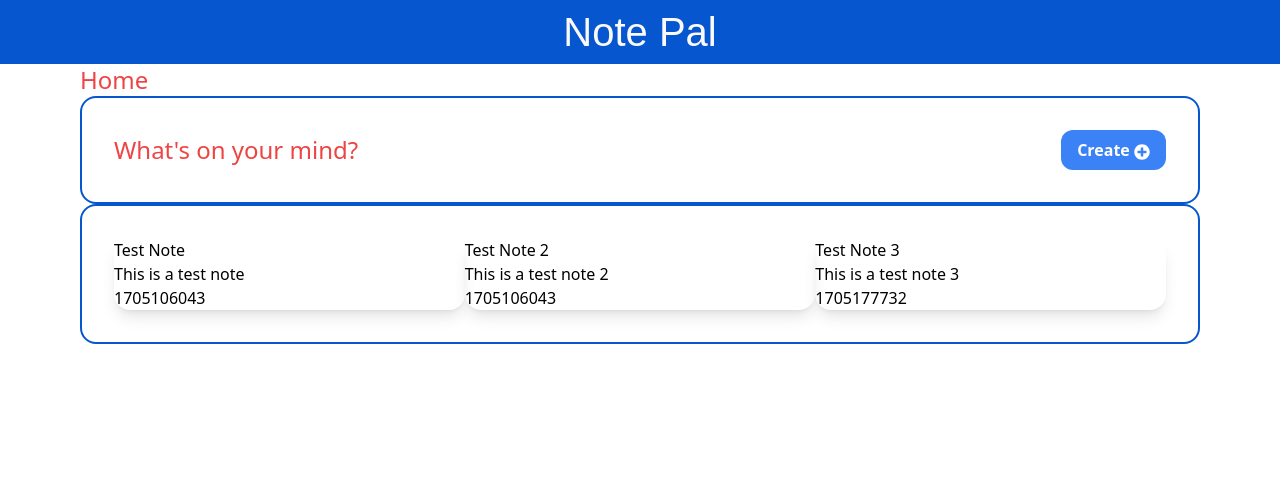
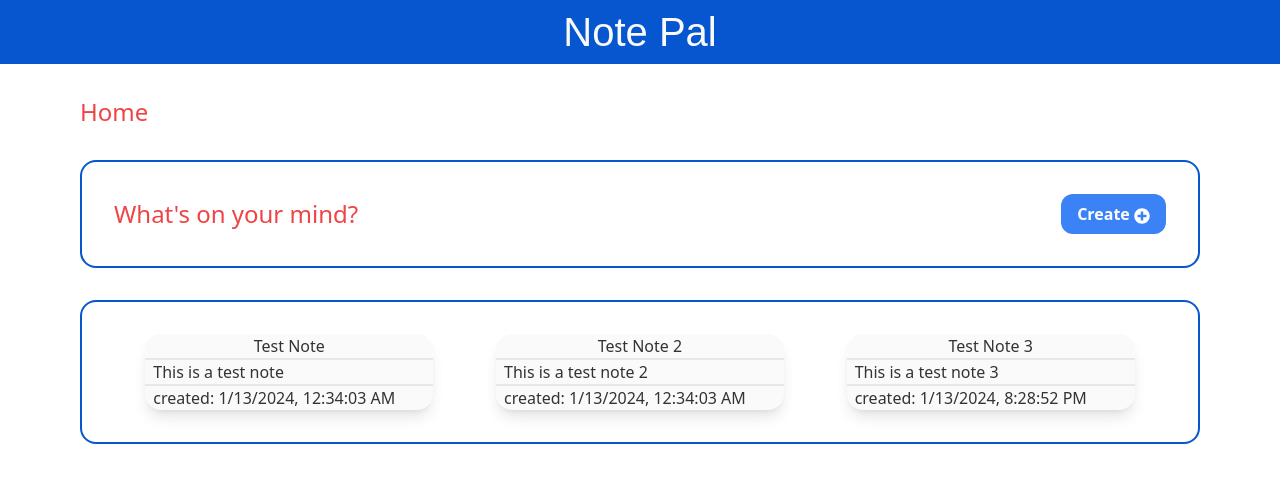
Before and after one commit to appohfaiths/notes-webapp, a React (Vite) app in the folder frontend/todo-app/: page / in a window 1280 px wide. Shown: the top 482 px of the page. Built offline with nearby package versions, Linux system fonts and the light colour scheme.

Commit message:
feat: link preview card to view page

```diff
--- /dev/null
+++ b/frontend/todo-app/src/components/backToHomeButton/BackToHome.tsx
@@ -0,0 +1,9 @@
+import { useNavigate } from 'react-router-dom'
+
+export const BackToHome = () => {
+    const navigator = useNavigate()
+    const handleClick = () => {navigator('/')}
+  return (
+    <button onClick={handleClick}>Back to Home</button>
+  )
+}
--- /dev/null
+++ b/frontend/todo-app/src/components/backToHomeButton/index.ts
@@ -0,0 +1 @@
+export { BackToHome } from "./BackToHome";
--- a/frontend/todo-app/src/components/index.ts
+++ b/frontend/todo-app/src/components/index.ts
@@ -3,3 +3,4 @@ export { CTA } from './cta/index';
 export { CustomButton } from './customButton/index';
 export { PreviewCard } from './previewCard/index';
 export { NotesDisplay } from './notesDisplay/index';
+export { BackToHome } from './backToHomeButton';
--- a/frontend/todo-app/src/components/notesDisplay/NotesDisplay.tsx
+++ b/frontend/todo-app/src/components/notesDisplay/NotesDisplay.tsx
@@ -4,7 +4,7 @@ import { NotesDisplayProps } from './types'
 
 export const NotesDisplay: React.FC<NotesDisplayProps> = ({notes}) => {
   return (
-      <section className='border-2 border-primary-blue p-8 rounded-2xl grid grid-cols-3'>
+      <section className='border-2 border-primary-blue p-8 rounded-2xl grid grid-cols-1 md:grid-cols-2 lg:grid-cols-3 place-items-center'>
             {notes.map(note => <PreviewCard key={note.note_id} title={note.title} body={note.body} created_at={note.created_at} />)}
     </section>
   )
--- a/frontend/todo-app/src/components/previewCard/PreviewCard.tsx
+++ b/frontend/todo-app/src/components/previewCard/PreviewCard.tsx
@@ -1,12 +1,18 @@
 import React from 'react'
+import { useNavigate } from 'react-router-dom'
 import { PreviewCardProps } from './types'
+import { ConvertUnixTimeToDate } from '../../utils/utils'
 
-export const PreviewCard: React.FC<PreviewCardProps> = ({ title, body, created_at}) => {
+export const PreviewCard: React.FC<PreviewCardProps> = ({ title, body, created_at }) => {
+    const navigator = useNavigate();
+    const handleClick = () => {
+        navigator('/view')
+    }
   return (
-      <article className='rounded-2xl shadow-lg flex flex-col'>
-          <h3>{title}</h3>
-          <p>{body}</p>
-          <p>{created_at}</p>
+      <article className='rounded-2xl shadow-lg flex flex-col w-72 bg-secondary-white text-secondary-black cursor-pointer' onClick={handleClick}>
+          <h3 className='text-center'>{title}</h3>
+          <p className='pl-2 border-t-2 border-b-2'>{body}</p>
+          <p className='pl-2'>created: {ConvertUnixTimeToDate(created_at)}</p>
     </article>
   )
 }
--- a/frontend/todo-app/src/pages/Create.tsx
+++ b/frontend/todo-app/src/pages/Create.tsx
@@ -1,19 +1,13 @@
 import React from 'react'
 import Layout from '../layouts/Layout'
-import { CTA } from '../components'
-import { useNavigate } from 'react-router-dom'
+import { CTA, BackToHome } from '../components'
 
 export default function Create(): React.JSX.Element {
-    const navigator = useNavigate()
-
-    const handleClick = () => {
-        navigator('/')
-    }
 
     return (
         <Layout>
             <main className='container mx-auto'>
-                <button onClick={handleClick}>Back to Home</button>
+                <BackToHome />
                 <h1 className='text-2xl text-red-500'>Create Note</h1>
                 <CTA type='create' />
             </main>
--- a/frontend/todo-app/src/pages/Home.tsx
+++ b/frontend/todo-app/src/pages/Home.tsx
@@ -29,8 +29,8 @@ export default function Home(): React.JSX.Element {
     ]
     return (
         <Layout>
-            <main className='container mx-auto'>
-                <h1 className='text-2xl text-red-500'>Home</h1>
+            <main className='container mx-auto flex flex-col gap-8'>
+                <h1 className='text-2xl text-red-500 pt-8'>Home</h1>
                 <CTA type='home' title="What's on your mind?" />
                 <NotesDisplay notes={testNotes} />
             </main>
--- a/frontend/todo-app/src/pages/View.tsx
+++ b/frontend/todo-app/src/pages/View.tsx
@@ -1,11 +1,16 @@
 import React from 'react'
 import Layout from '../layouts/Layout'
+import { Note } from '../types/note'
+import { CTA, BackToHome } from '../components';
 
-export default function View():React.JSX.Element {
+export default function View( note : Note): React.JSX.Element {
+    const { title, body, created_at } = note;
     return (
         <Layout>
-            <main>
+            <main className='container mx-auto'>
+                <BackToHome />
                 <h1 className='text-2xl text-red-500'>View Note</h1>
+                <CTA type='view' title={title} />
             </main>
         </Layout>
   )
--- /dev/null
+++ b/frontend/todo-app/src/utils/utils.ts
@@ -0,0 +1,4 @@
+export const ConvertUnixTimeToDate = (unixTime: number): string => {
+    const date = new Date(unixTime * 1000);
+    return date.toLocaleString();
+}
```
Also changed, not shown: frontend/todo-app/src/components/backToHomeButton/types.ts (added).
